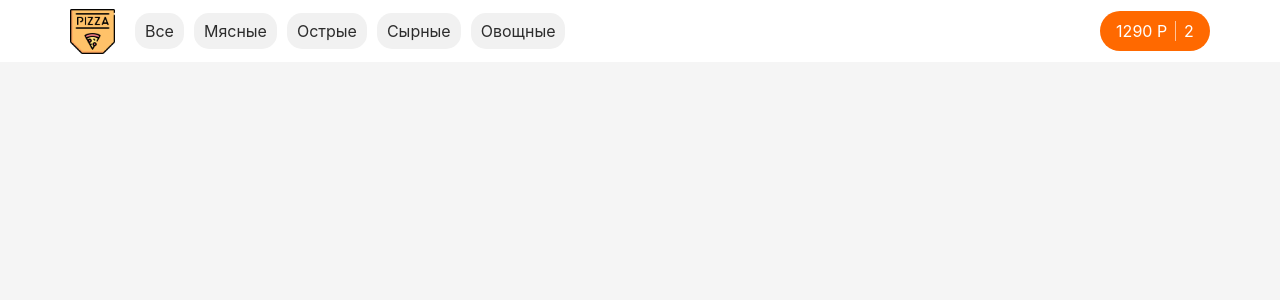
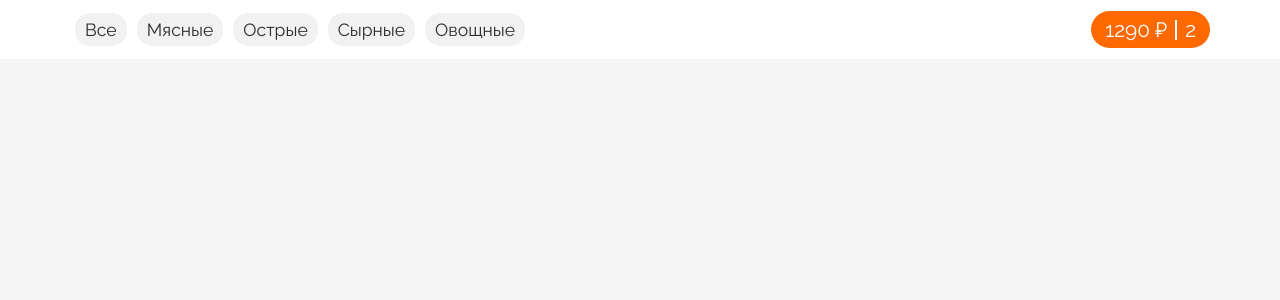
Before and after one commit to arkdich/food-order-app, a React (Create React App) app: page / in a window 1280 px wide. Shown: the top 300 px of the page. Built offline with nearby package versions, Linux system fonts and the light colour scheme.

Commit message:
change navbar

```diff
--- a/public/index.html
+++ b/public/index.html
@@ -24,6 +24,12 @@
       work correctly both with client-side routing and a non-root public URL.
       Learn how to configure a non-root public URL by running `npm run build`.
     -->
+    <link rel="preconnect" href="https://fonts.googleapis.com" />
+    <link rel="preconnect" href="https://fonts.gstatic.com" crossorigin />
+    <link
+      href="https://fonts.googleapis.com/css2?family=Poiret+One&family=Raleway:wght@100;200;300;400;500;600&display=swap"
+      rel="stylesheet"
+    />
     <title>Food Order</title>
   </head>
   <body>
--- a/src/App.js
+++ b/src/App.js
@@ -1,5 +1,5 @@
 import { Fragment } from 'react';
-import { GlobalStyle } from './components/global/GlobalStyle';
+import { GlobalStyle } from './components/globalStyle/GlobalStyle';
 import NavBar from './components/navigation/NavBar';
 
 function App() {
--- a/src/components/global/Container.style.js
+++ /dev/null
@@ -1,5 +0,0 @@
-import styled from 'styled-components';
-
-export const Container = styled.div`
-  max-width: ${(props) => props.maxWidth ?? '1200px'};
-`;
--- a/src/components/global/GlobalStyle.js
+++ /dev/null
@@ -1,16 +0,0 @@
-import { createGlobalStyle } from 'styled-components';
-
-export const GlobalStyle = createGlobalStyle`
-  * {
-    margin: 0;
-    padding: 0;
-    box-sizing: border-box;
-  }
-
-  body {
-    background-color: #f5f5f5;
-    font-family: -apple-system, BlinkMacSystemFont, 'Segoe UI', 'Roboto', 'Oxygen', 'Ubuntu', 'Cantarell', 'Fira Sans', 'Droid Sans', 'Helvetica Neue', sans-serif;
-    -webkit-font-smoothing: antialiased;
-    -moz-osx-font-smoothing: grayscale;
-  }
-`;
--- a/src/components/global/Button.styles.js
+++ b/src/components/globalStyle/Button.styles.js
@@ -1,12 +1,13 @@
 import styled from 'styled-components';
+import colors from './variables/colors';
 
 export const Button = styled.button`
-  width: 90px;
-  height: 40px;
+  padding: 6px 14px;
   border-style: none;
   border-radius: 20px;
+  color: inherit;
+  font-size: inherit;
   font-family: inherit;
-  color: inherit;
-  background-color: ${(props) => props.bg ?? '#fff'};
+  background-color: ${colors.primary};
   cursor: pointer;
 `;
--- /dev/null
+++ b/src/components/globalStyle/GlobalStyle.js
@@ -0,0 +1,20 @@
+import { createGlobalStyle } from 'styled-components';
+import colors from './variables/colors';
+
+export const GlobalStyle = createGlobalStyle`
+  * {
+    margin: 0;
+    padding: 0;
+    box-sizing: border-box;
+  }
+
+  body {
+    background-color: ${colors.primary};
+    font-family: 'Raleway', apple-system, BlinkMacSystemFont, 'Segoe UI', 'Roboto', 'Oxygen', 'Ubuntu', 'Cantarell', 'Fira Sans', 'Droid Sans', 'Helvetica Neue', sans-serif;
+    -webkit-font-smoothing: antialiased;
+    -moz-osx-font-smoothing: grayscale;
+
+    font-size: 1.1rem;
+    font-weight: 400;
+  }
+`;
--- /dev/null
+++ b/src/components/globalStyle/variables/colors.js
@@ -0,0 +1,5 @@
+export default {
+  primary: '#f5f5f5',
+  secondary: '#fff',
+  tertiary: '#ff6900',
+};
--- a/src/components/navigation/CartButton.js
+++ b/src/components/navigation/CartButton.js
@@ -7,8 +7,8 @@ import {
 
 export default function CartButton() {
   return (
-    <CartButtonStyled bg={'#ff6900'}>
-      <Total>1290 Р</Total>
+    <CartButtonStyled>
+      <Total>1290 ₽</Total>
       <Divider />
       <Quantity>2</Quantity>
     </CartButtonStyled>
--- a/src/components/navigation/CartButton.styles.js
+++ b/src/components/navigation/CartButton.styles.js
@@ -1,25 +1,24 @@
 import styled from 'styled-components';
-import { Button } from '../global/Button.styles';
+import { Button } from '../globalStyle/Button.styles';
+import colors from '../globalStyle/variables/colors';
 
 export const CartButtonStyled = styled(Button)`
   display: flex;
   justify-content: center;
   align-items: center;
-  width: 110px;
-  padding: 5px 10px;
   color: #fff;
-  font-size: 1rem;
+  background-color: ${colors.tertiary};
+  font-size: 1.3rem;
   white-space: nowrap;
 `;
 
 export const Total = styled.span``;
 
 export const Divider = styled.div`
-  width: 1px;
-  height: 65%;
+  width: 2px;
+  height: 20px;
   margin: 0px 8px;
   background-color: #fff;
-  opacity: 0.6;
 `;
 
 export const Quantity = styled.span``;
--- a/src/components/navigation/NavBar.js
+++ b/src/components/navigation/NavBar.js
@@ -1,15 +1,6 @@
 import { useLocation } from 'react-router-dom';
 import CartButton from './CartButton';
-import {
-  Item,
-  Menu,
-  NavBarStyled,
-  Link,
-  Logo,
-  NavContainer,
-  LogoWrapper,
-} from './NavBar.styles';
-import logo from './../../assets/logo.png';
+import { Item, Menu, NavBarStyled, Link, NavContainer } from './NavBar.styles';
 
 export default function NavBar() {
   const location = useLocation();
@@ -19,52 +10,29 @@ export default function NavBar() {
   return (
     <NavBarStyled>
       <NavContainer>
-        <LogoWrapper>
-          <Logo src={logo} alr="Company Logo" />
-        </LogoWrapper>
         <Menu>
           <Item>
-            <Link
-              to="?filter=all"
-              activeClassName={'selected'}
-              isActive={() => filterValue === 'all'}
-            >
+            <Link to="?filter=all" isActive={() => filterValue === 'all'}>
               Все
             </Link>
           </Item>
           <Item>
-            <Link
-              to="?filter=meat"
-              activeClassName={'selected'}
-              isActive={() => filterValue === 'meat'}
-            >
+            <Link to="?filter=meat" isActive={() => filterValue === 'meat'}>
               Мясные
             </Link>
           </Item>
           <Item>
-            <Link
-              to="?filter=spicy"
-              activeClassName={'selected'}
-              isActive={() => filterValue === 'spicy'}
-            >
+            <Link to="?filter=spicy" isActive={() => filterValue === 'spicy'}>
               Острые
             </Link>
           </Item>
           <Item>
-            <Link
-              to="?filter=cheese"
-              activeClassName={'selected'}
-              isActive={() => filterValue === 'cheese'}
-            >
+            <Link to="?filter=cheese" isActive={() => filterValue === 'cheese'}>
               Сырные
             </Link>
           </Item>
           <Item>
-            <Link
-              to="?filter=veg"
-              activeClassName={'selected'}
-              isActive={() => filterValue === 'veg'}
-            >
+            <Link to="?filter=veg" isActive={() => filterValue === 'veg'}>
               Овощные
             </Link>
           </Item>
--- a/src/components/navigation/NavBar.styles.js
+++ b/src/components/navigation/NavBar.styles.js
@@ -1,11 +1,12 @@
 import { NavLink } from 'react-router-dom';
 import styled from 'styled-components';
+import colors from '../globalStyle/variables/colors';
 
 export const NavBarStyled = styled.nav`
   position: sticky;
   top: 0;
   width: 100%;
-  background-color: #fff;
+  background-color: ${colors.secondary};
 `;
 
 export const NavContainer = styled.div`
@@ -28,9 +29,11 @@ export const Item = styled.li`
   margin: 5px;
 `;
 
-export const Link = styled(NavLink)`
+export const Link = styled(NavLink).attrs({
+  activeClassName: 'selected',
+})`
   display: block;
-  padding: 8px 10px;
+  padding: 6px 10px;
   border-radius: 15px;
   background-color: #f1f1f1;
   text-decoration: none;
@@ -45,12 +48,3 @@ export const Link = styled(NavLink)`
     color: #fff;
   }
 `;
-export const LogoWrapper = styled.div`
-  width: 45px;
-  height: 45px;
-  margin-right: 15px;
-`;
-
-export const Logo = styled.img`
-  width: 100%;
-`;
```
